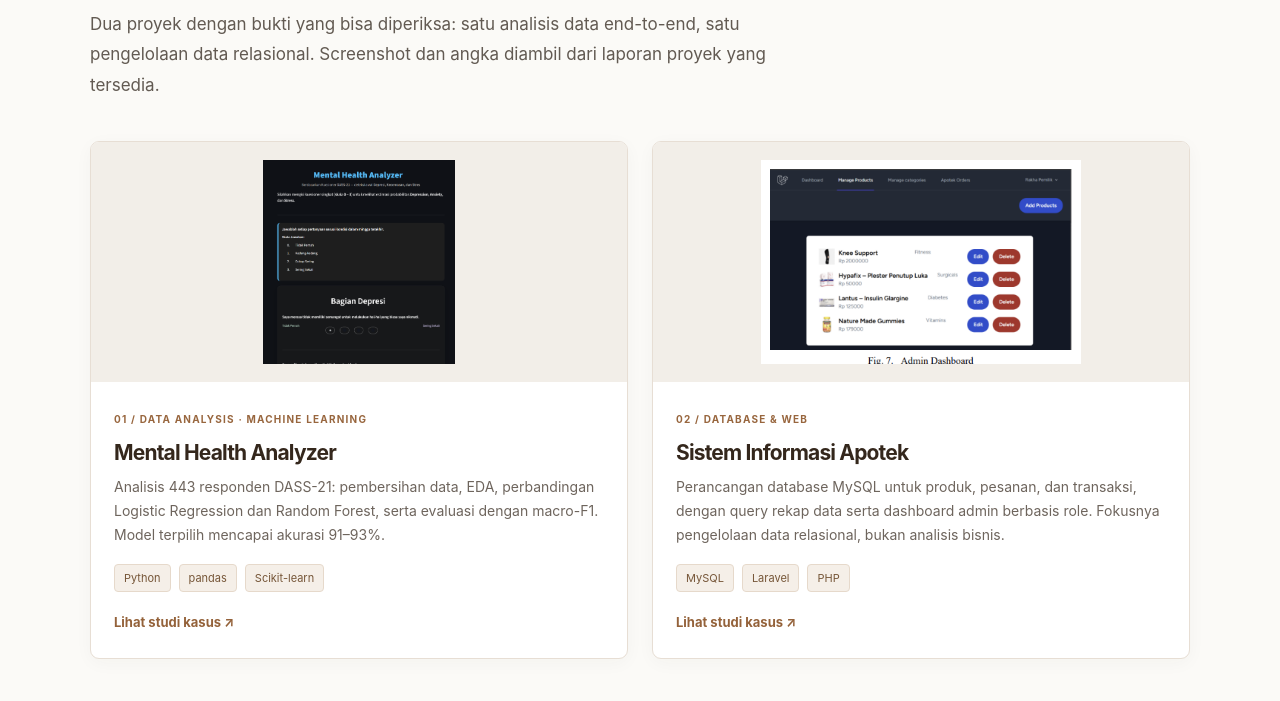
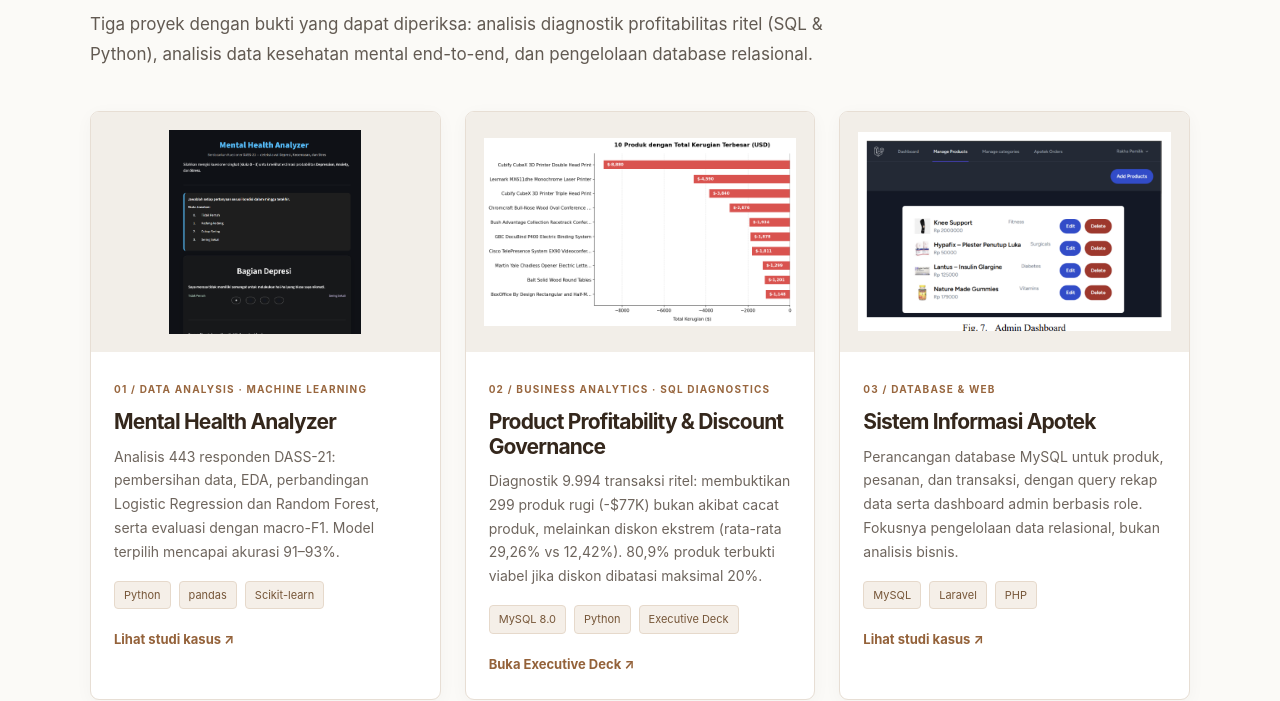
Before and after one commit to revanzarakha/Portfolio_RakhaRevanza, a plain HTML site: page projects.html in a window 1280 px wide. Shown: the part 264-965 px from the top of the page. Drawn offline with Linux system fonts and the light colour scheme.

Commit message:
feat: feature Retail Profitability & Discount Governance project on home & projects page

```diff
--- a/assets/style.css
+++ b/assets/style.css
@@ -548,7 +548,7 @@ h3 {
 
 .project-grid {
   display: grid;
-  grid-template-columns: repeat(2, minmax(0, 1fr));
+  grid-template-columns: repeat(auto-fit, minmax(310px, 1fr));
   gap: 24px;
 }
 
--- a/projects.html
+++ b/projects.html
@@ -74,10 +74,9 @@
         </h1>
 
         <p class="lead">
-          Dua proyek dengan bukti yang bisa diperiksa: satu
-          analisis data end-to-end, satu pengelolaan data
-          relasional. Screenshot dan angka diambil dari
-          laporan proyek yang tersedia.
+          Tiga proyek dengan bukti yang dapat diperiksa: analisis diagnostik
+          profitabilitas ritel (SQL & Python), analisis data kesehatan mental
+          end-to-end, dan pengelolaan database relasional.
         </p>
 
       </section>
@@ -139,6 +138,53 @@
 
         <article class="card reveal">
 
+          <a href="product-profitability-dashboard.html"
+             aria-label="Lihat executive briefing Product Profitability & Discount Governance">
+
+            <div class="visual">
+
+              <img
+                src="assets/product-profitability.png"
+                alt="Visualisasi 10 Produk Rugi Terbesar - Retail Profitability Analysis">
+
+            </div>
+
+            <div class="body">
+
+              <small>02 / Business Analytics &middot; SQL Diagnostics</small>
+
+              <h3>Product Profitability & Discount Governance</h3>
+
+              <p>
+                Diagnostik 9.994 transaksi ritel: membuktikan 299 produk rugi (-$77K)
+                bukan akibat cacat produk, melainkan diskon ekstrem (rata-rata 29,26% vs 12,42%).
+                80,9% produk terbukti viabel jika diskon dibatasi maksimal 20%.
+              </p>
+
+              <div class="chips">
+
+                <span class="chip">MySQL 8.0</span>
+                <span class="chip">Python</span>
+                <span class="chip">Executive Deck</span>
+
+              </div>
+
+              <span class="text-link">
+                Buka Executive Deck ↗
+              </span>
+
+            </div>
+
+          </a>
+
+        </article>
+
+
+
+        <!-- PROJECT 03 -->
+
+        <article class="card reveal">
+
           <a href="pharmacy.html"
              aria-label="Lihat detail Sistem Informasi Apotek">
 
@@ -152,7 +198,7 @@
 
             <div class="body">
 
-              <small>02 / Database & web</small>
+              <small>03 / Database & web</small>
 
               <h3>Sistem Informasi Apotek</h3>
 
```
Also changed, not shown: index.html (+53 -2 lines), assets/product-profitability.png (added).
